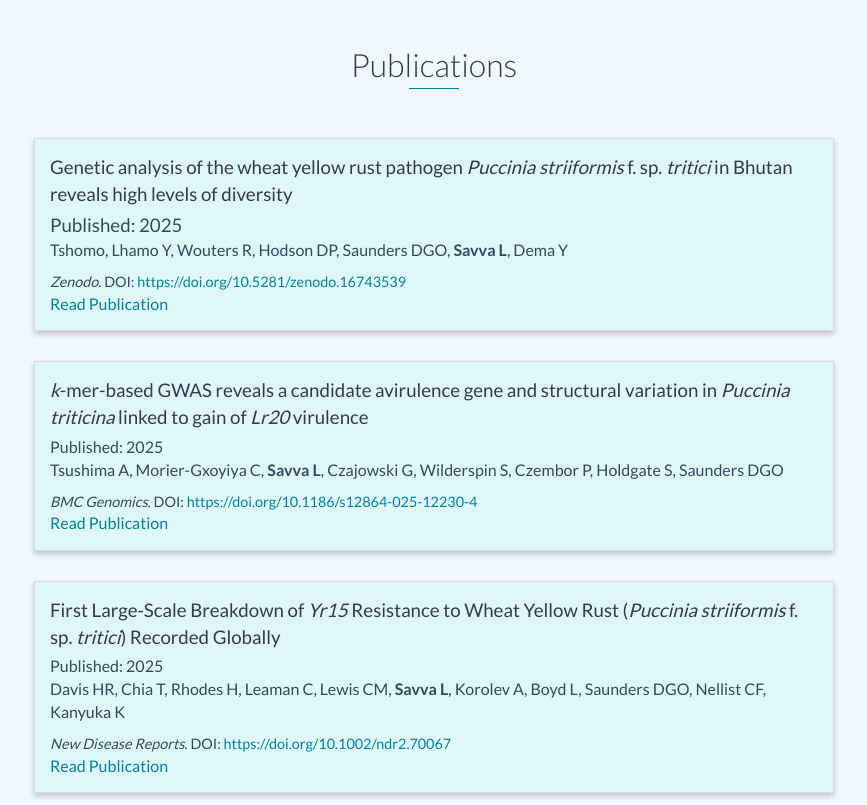
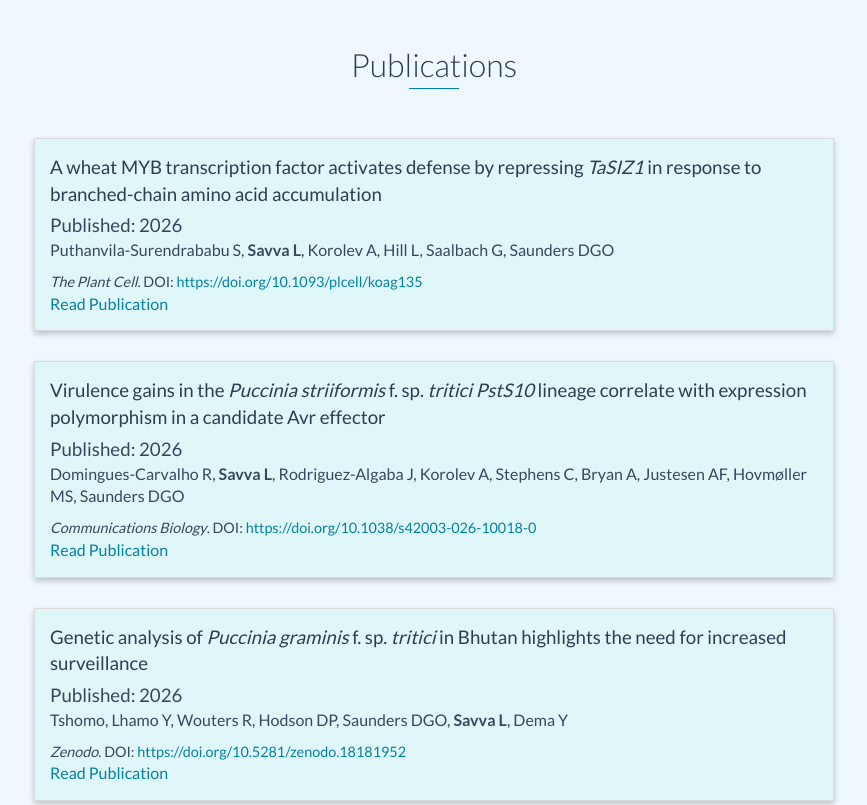
Before and after one commit to 502107/502107.github.io, a website: page index.html in a window 1280 px wide. Shown: the part 2720-3525 px from the top of the page, without its empty margins (206-1073 px from the left). Drawn offline with nearby package versions, Linux system fonts and the light colour scheme.

Commit message:
Update resume link and add new publications

```diff
--- a/index.html
+++ b/index.html
@@ -53,7 +53,7 @@
         <div id="lead-content">
             <h1>Loizos Savva</h1>
             <h2>Bioinformatician</h2>
-            <a href="https://drive.google.com/file/d/1RiTSz02vTehFXGr8sUdD8UvDpbLxRyjI/view?usp=sharing" class="btn-rounded-white">Download Resume</a>
+            <a href="https://drive.google.com/file/d/1UMK-PuK50GD60HvkrVsnRFCHmHQQqScZ/view?usp=sharing" class="btn-rounded-white">Download Resume</a>
         </div>
         <!-- End #lead-content -->
 
@@ -167,6 +167,36 @@
         <h2 class="heading">Publications</h2>
         <div class="container">
             <div class="row">
+
+				<div class="publication-block shadow-large">
+                    <h3>A wheat MYB transcription factor activates defense by repressing <em>TaSIZ1</em> in response to branched-chain amino acid accumulation
+                    <span>Published: 2026</span>
+                    <h4>Puthanvila-Surendrababu S, <b>Savva L</b>, Korolev A, Hill L, Saalbach G, Saunders DGO</h4>
+                    <p>
+                        <em>The Plant Cell</em>. DOI: <a href="https://doi.org/10.1093/plcell/koag135" target="_blank">https://doi.org/10.1093/plcell/koag135</a>
+                    </p>
+                    <a href="https://doi.org/10.1093/plcell/koag135" target="_blank">Read Publication</a>
+                </div>
+
+				<div class="publication-block shadow-large">
+                    <h3>Virulence gains in the <em>Puccinia striiformis</em> f. sp. <em>tritici</em> <em>PstS10</em> lineage correlate with expression polymorphism in a candidate Avr effector
+                    <span>Published: 2026</span>
+                    <h4>Domingues-Carvalho R, <b>Savva L</b>, Rodriguez-Algaba J, Korolev A, Stephens C, Bryan A, Justesen AF, Hovmøller MS, Saunders DGO</h4>
+                    <p>
+                        <em>Communications Biology</em>. DOI: <a href="https://doi.org/10.1038/s42003-026-10018-0" target="_blank">https://doi.org/10.1038/s42003-026-10018-0</a>
+                    </p>
+                    <a href="https://doi.org/10.1038/s42003-026-10018-0" target="_blank">Read Publication</a>
+                </div>
+
+				<div class="publication-block shadow-large">
+                    <h3>Genetic analysis of <em>Puccinia graminis</em> f. sp. <em>tritici</em> in Bhutan highlights the need for increased surveillance
+                    <span>Published: 2026</span>
+                    <h4>Tshomo, Lhamo Y, Wouters R, Hodson DP, Saunders DGO, <b>Savva L</b>, Dema Y</h4>
+                    <p>
+                        <em>Zenodo</em>. DOI: <a href="https://doi.org/10.5281/zenodo.18181952" target="_blank">https://doi.org/10.5281/zenodo.18181952</a>
+                    </p>
+                    <a href="https://doi.org/10.5281/zenodo.18181952" target="_blank">Read Publication</a>
+                </div>
 
 				<div class="publication-block shadow-large">
                     <h3>Genetic analysis of the wheat yellow rust pathogen <em>Puccinia striiformis</em> f. sp. <em>tritici</em> in Bhutan reveals high levels of diversity
```
